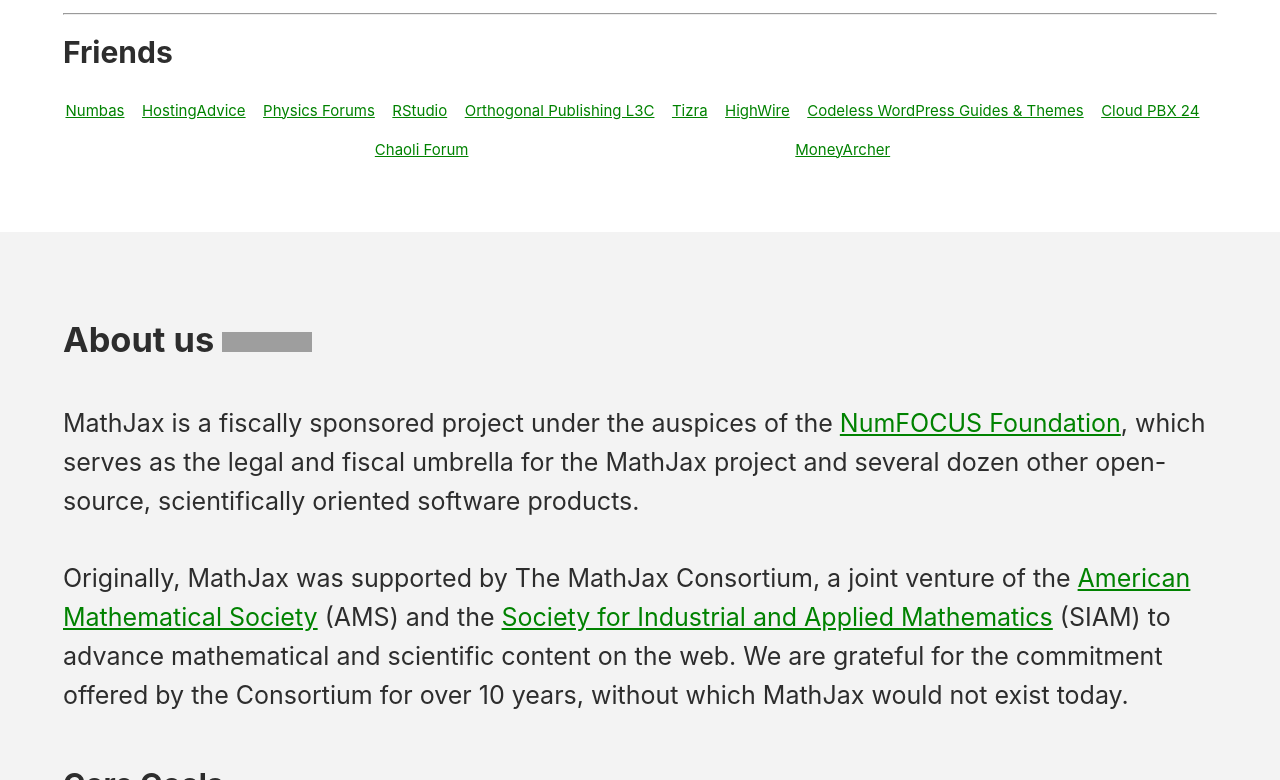
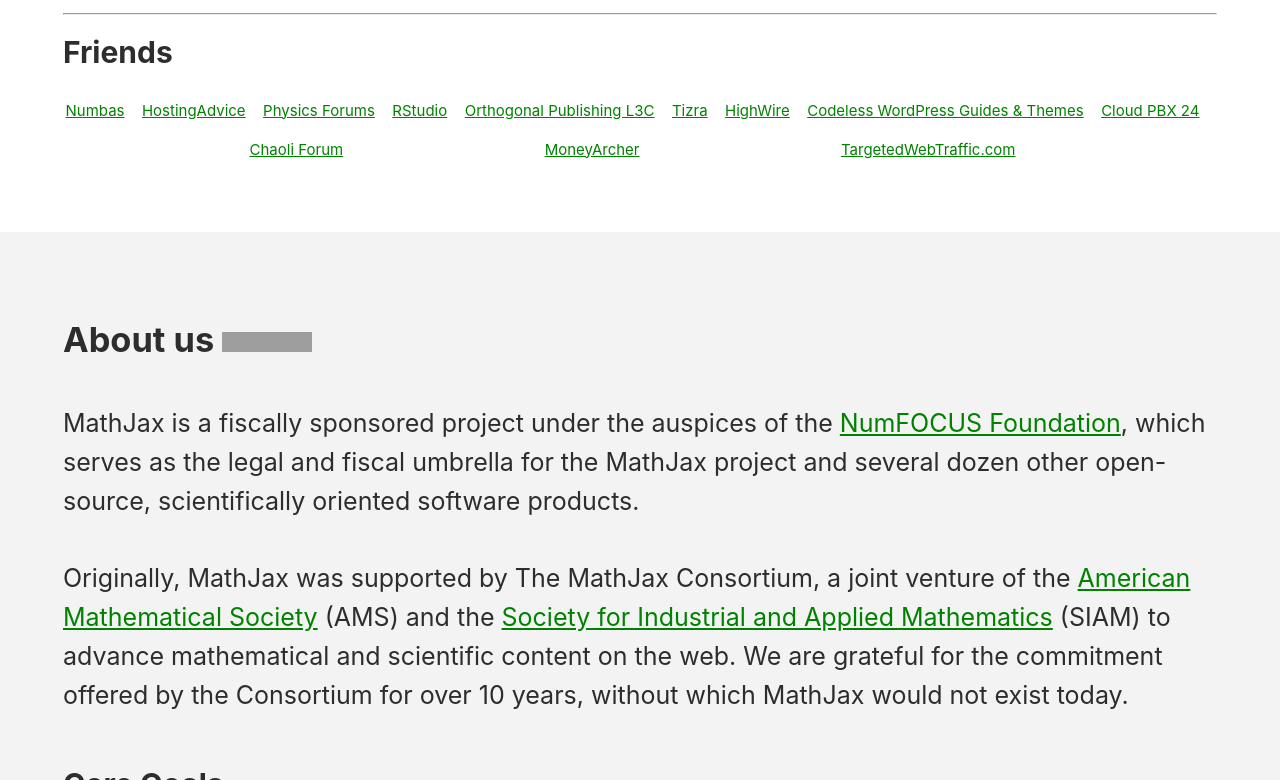
Before and after one commit to mathjax/MathJax-website, a Jekyll site: the page built from index.html, in a window 1280 px wide and 900 px high, scrolled down 6838 px, cut to the strip 120-900 px from the top of the window. Built offline with Jekyll 4.4.1, drawn with Linux system fonts in a browser that asks for light colours; a script that is not in the unit is left out; grey boxes are pictures that could not be loaded.

Commit message:
Add TargettedWebTraffic

```diff
--- a/_includes/frontpage/sponsors.html
+++ b/_includes/frontpage/sponsors.html
@@ -340,6 +340,7 @@
       <a href="https://cloudpbx24.de/">Cloud PBX 24</a>
       <a href="https://chaoli.club">Chaoli Forum</a>
       <a href="https://moneyarcher.com/">MoneyArcher</a>
+      <a href="https://www.targetedwebtraffic.com">TargetedWebTraffic.com</a>
     </div>
 
   </div>
```
